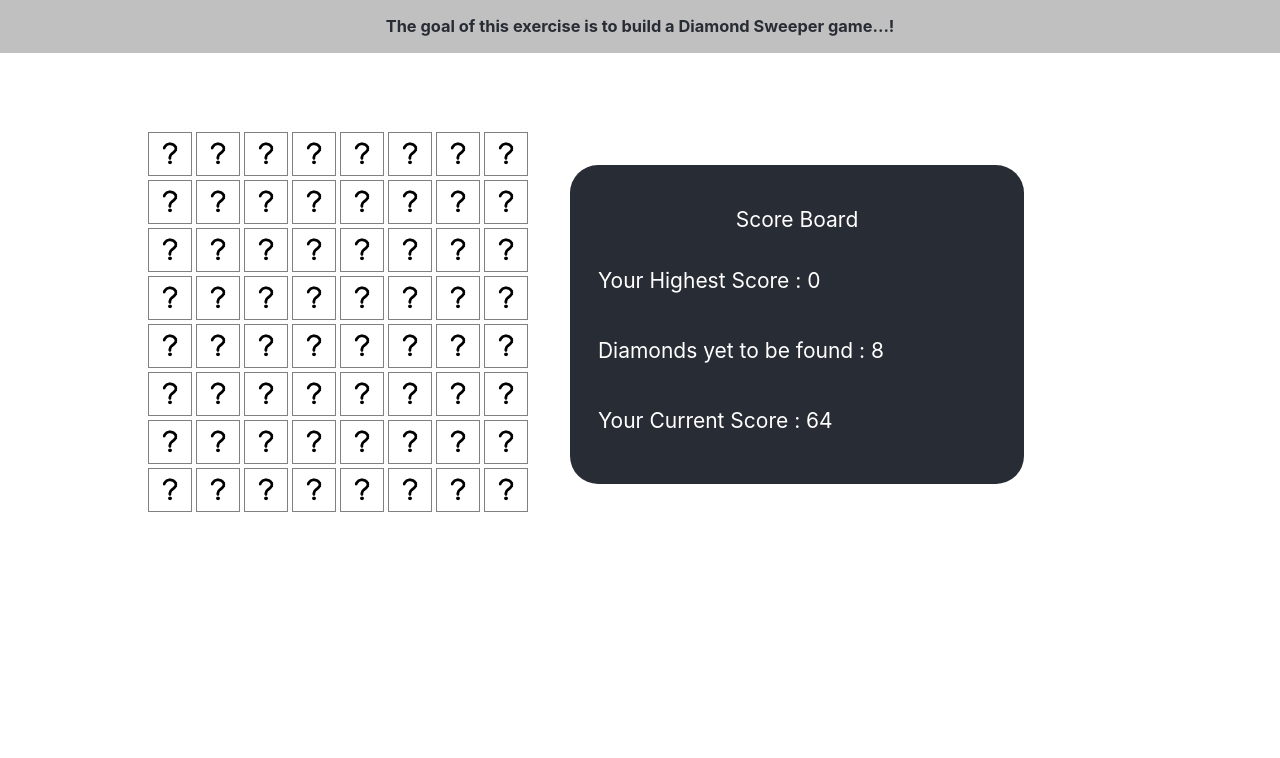
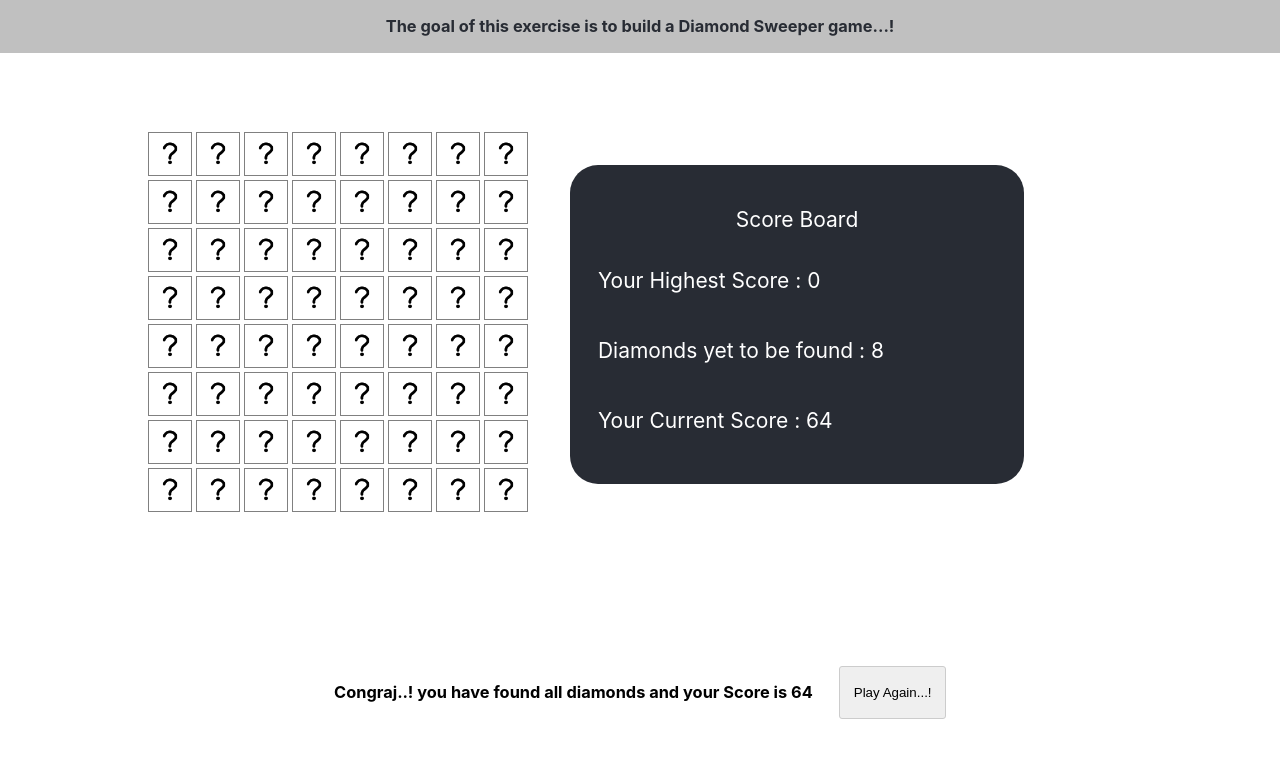
Before and after one commit to srinivasanr22/diamond-sweeper, a React (Create React App) app: page / in a window 1280 px wide. Shown: the top 758 px of the page. Built offline with nearby package versions, Linux system fonts and the light colour scheme.

Commit message:
Final submission for review

```diff
--- a/src/Components/Board/Board.css
+++ b/src/Components/Board/Board.css
@@ -17,8 +17,14 @@
 .success {
 	display: flex;
 	justify-content: center;
-	font-size: 2rem;
 	margin-top: 5rem;
+}
+
+.button {
+	border: 1px solid #ccc;
+	border-radius: 3px;
+	padding: 1em;
+    margin-left: 2em;
 }
 
 @media only screen and (min-width: 320px) and (max-width: 760px) {
--- a/src/Components/Board/Board.jsx
+++ b/src/Components/Board/Board.jsx
@@ -136,9 +136,11 @@ class Board extends Component {
     const diamondIndex = diamondPosition[data.rIndex];
     const prevRow = data["rIndex"] - 1;
     const nextRow = data["rIndex"] + 1;
+    // if first row this condition will skip.
     if (prevRow > -1 && iconList[prevRow][data.cIndex].isDiamond) {
       customClass = "arrow-up";
     } else if (
+      // if last row this condition will skip.
       nextRow !== parseInt(nbrOfRows) &&
       iconList[nextRow][data.cIndex].isDiamond
     ) {
@@ -189,12 +191,15 @@ class Board extends Component {
           </section>
         )}
 
-        {!diamondsLeft && (
+        {diamondsLeft && (
           <section className="success">
-            Congraj..! you have found all diamonds and your Score is{" "}
-            {currentScore}
+            <h3 className="text">
+              Congraj..! you have found all diamonds and your Score is{" "}
+              {currentScore}
+            </h3>
             <input
               type="button"
+              className="button"
               onClick={this.setInitialValue}
               value="Play Again...!"
             />
--- a/src/Components/Cell/Cell.jsx
+++ b/src/Components/Cell/Cell.jsx
@@ -6,8 +6,7 @@ class Cell extends Component {
   constructor(props) {
     super(props);
     this.state = {
-      isPressed: false,
-      showArrow: false
+      isPressed: false
     };
   }
 
```
